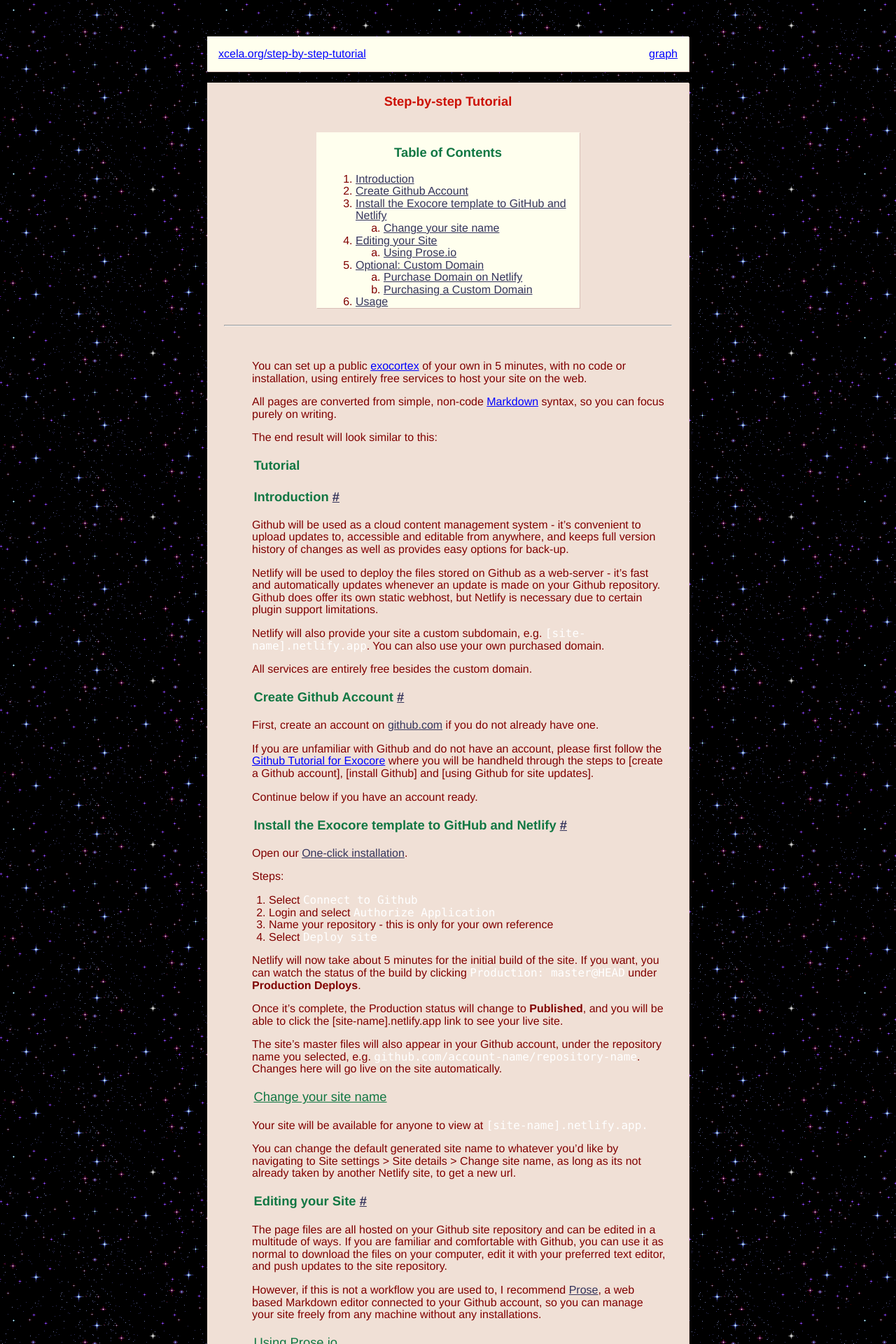
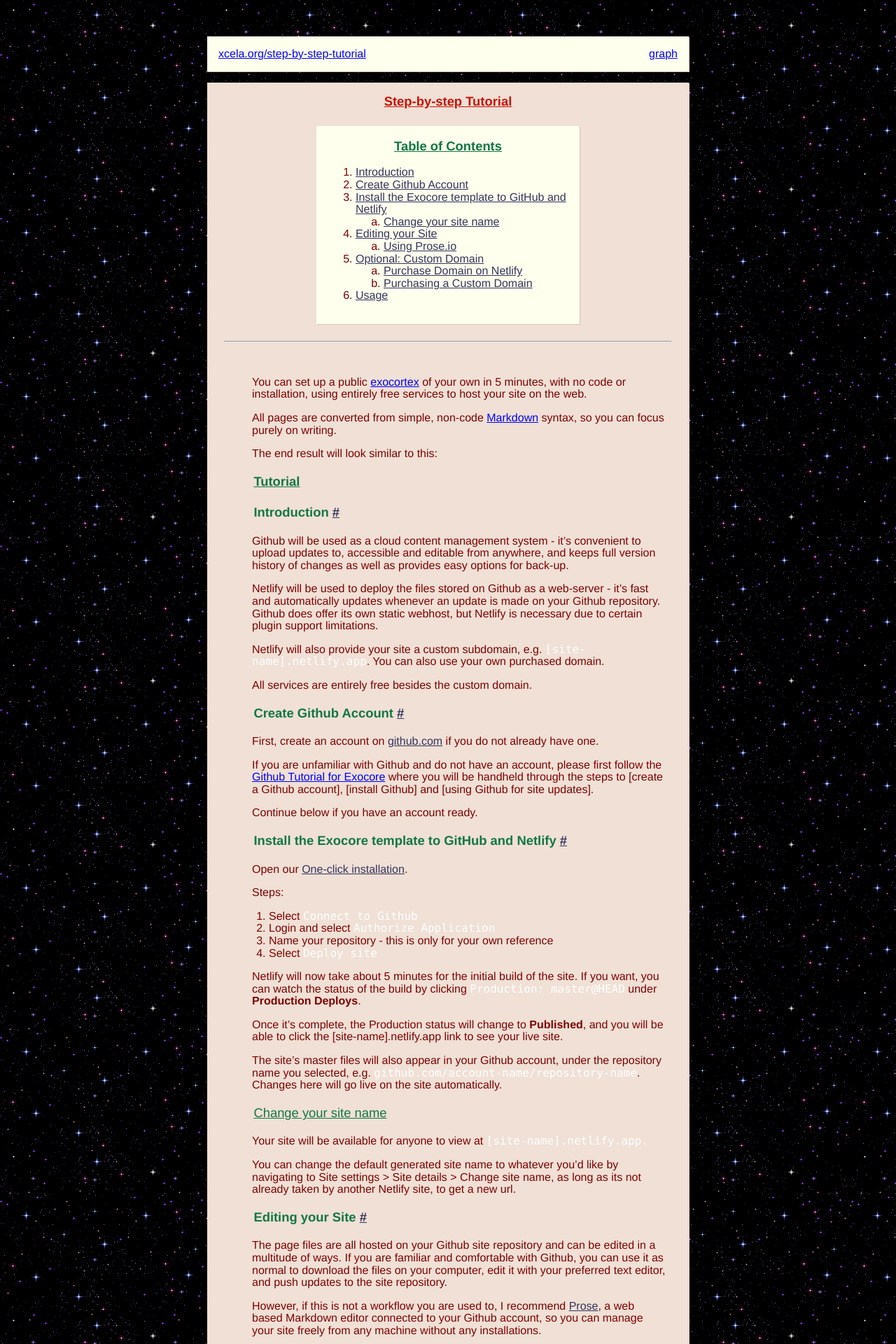
Before and after one commit to xcela/Exocore, a Jekyll site: the page built from _notes/step by step tutorial.md, in a window 1280 px wide. Shown: the top 1920 px of the page at 70% size. Built offline with Jekyll 4.4.1, drawn with Linux system fonts in a browser that asks for light colours.

Commit message:
Update _yotsuba.scss

```diff
--- a/_sass/_yotsuba.scss
+++ b/_sass/_yotsuba.scss
@@ -76,15 +76,15 @@ h1,h2,h3,h4,h5,h6 {
   font-size:1.15em;
   margin:1em;
   margin-left:1em;
-   text-align:left
+  text-align:left
 }
 
-.title-text { color:#cc1105; font-weight:bold; line-height:1em; margin:0em; text-align:center; padding:1em;}
+.title-text { color:#cc1105; font-weight:bold; line-height:1em; margin:0em; text-align:center; padding:1em; padding-bottom:0.5em;}
 
-h1 {color:#117743; font-weight:bold; }
-h2 {color:#117743; font-weight:normal; font-weight:bold;}
-h3 {color:#117743;font-weight:normal; text-decoration:underline;text-align:left;}
-h4 {text-transform:none;font-weight:normal; font-size:1em; text-align:left}
+h1 {color:#117743; font-weight:bold; text-decoration:underline;}
+h2 {color:#117743; font-weight:bold;}
+h3 {color:#117743; font-weight:normal; text-decoration:underline}
+h4 {text-transform:none;font-weight:normal; text-decoration:underline; font-size:1em;}
 
 code {
   color: white;
@@ -253,8 +253,6 @@ nav {
   border: $color-border;
     box-shadow: 1px 1px 0px #d9bfb7;
   background-color: #ffffee;
-  padding: 1em;
-  padding-bottom: 0em;
   margin: 1em;
   margin: 0 auto;
   display: block;
```
